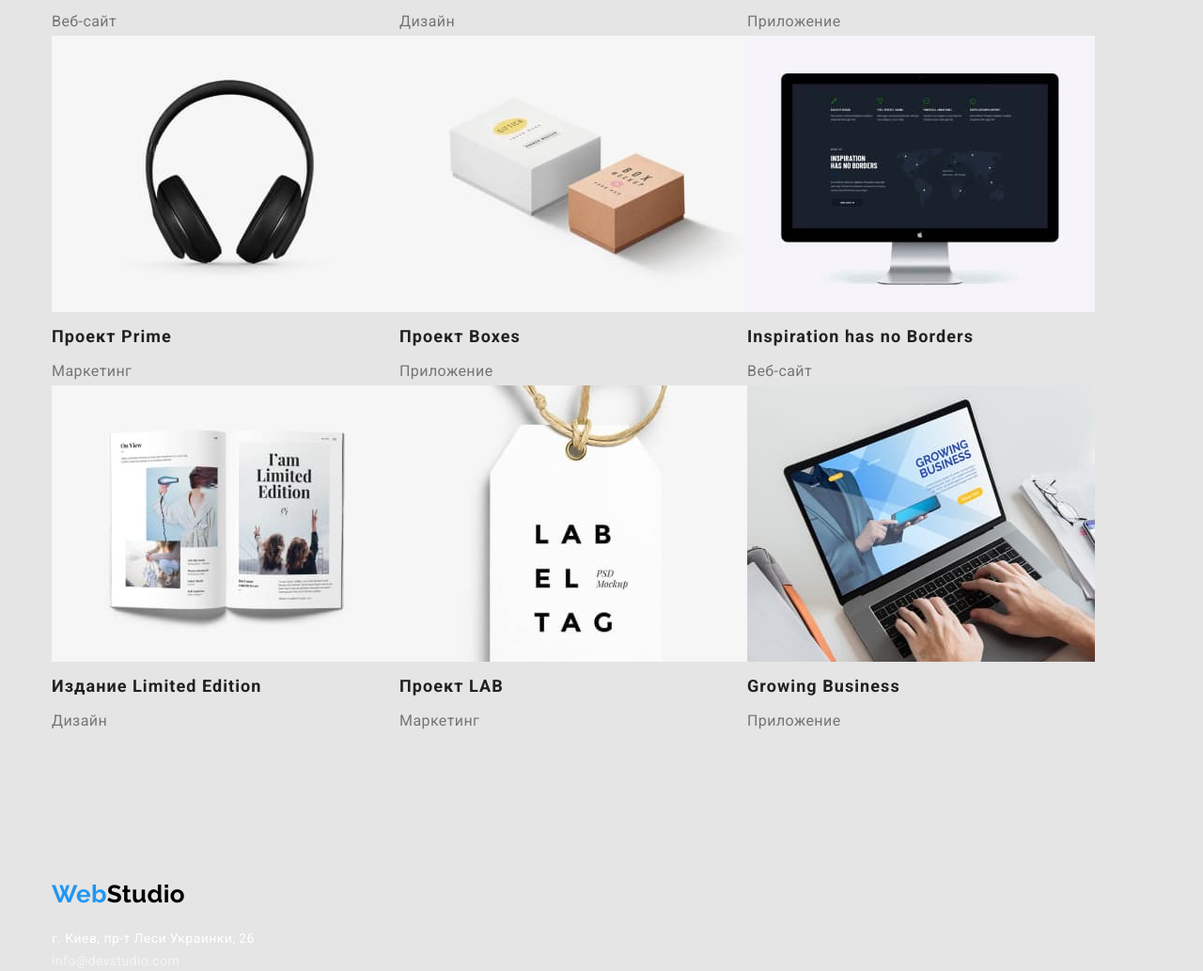
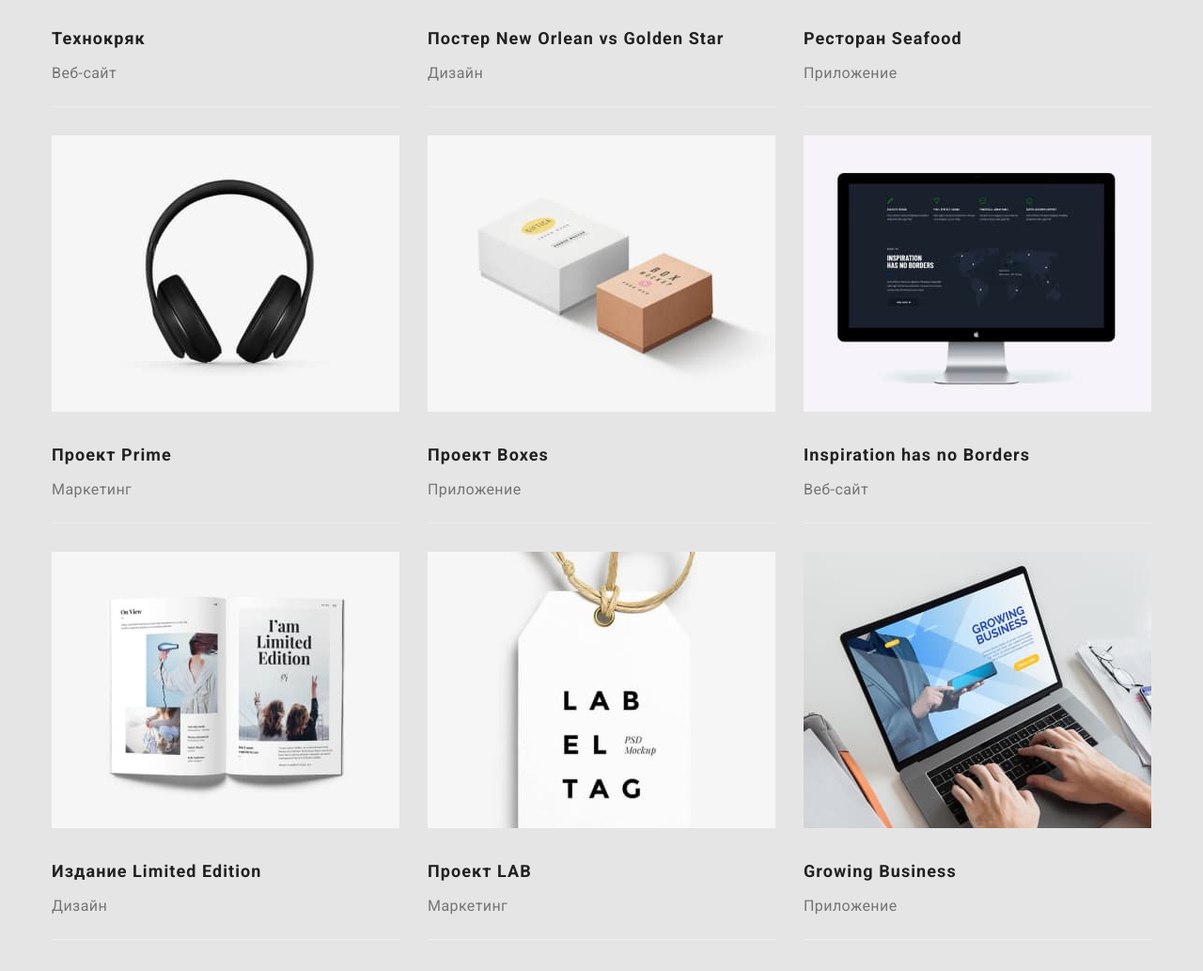
Before and after one commit to LidiyaYem/goit-markup-hw-03, a plain HTML site: page portfolio.html in a window 1280 px wide. Shown: the part 546-1579 px from the top of the page at 94% size. Drawn offline with nearby package versions, Linux system fonts and the light colour scheme.

Commit message:
studio-portfolio-block-flex-finish

```diff
--- a/css/styles.css
+++ b/css/styles.css
@@ -74,6 +74,7 @@ ul {
 .header-nav {
     display: flex;
     align-items: center;
+    border-bottom: 1px solid #ECECEC;
 }
 
 .main-nav {
@@ -357,7 +358,8 @@ ul {
 
 /* Portfolio */
 
-.work-list .title {
+.work-lists .title {
+    padding-top: 20px;
     padding-bottom: 4px;
 
     color: var(--title-text-color);
@@ -367,7 +369,7 @@ ul {
     letter-spacing: 0.06em;
 }
 
-.work-list .type {
+.work-lists .type {
     font-size: 16px;
     line-height: 1.88;
 }
@@ -376,6 +378,7 @@ ul {
     display: flex;
     justify-content: center;
     padding-left: 0;
+    margin-bottom: 34px;
 }
 
 .work-list-nav .item:not(:last-child) {
@@ -385,12 +388,26 @@ ul {
 .work-lists {
     display: flex;
     flex-wrap: wrap;
+    justify-content: space-between;
     padding-left: 0;
+    /* width: calc ((100% - 60px) / 3); */
 }
 
-.work-lists .item:nth-child(3n) {
+.work-lists .item {
+    padding-bottom: 20px;
+    margin-bottom: 30px;
+    border-bottom: 1px solid #EEEEEE;
+}
+
+.work-lists .item:nth-last-child(-n + 3) {
+    margin-bottom: 0;
+}
+
+
+/* .work-lists .item:nth-child(3n) {
     margin-right: 30px;
-}
+} */
+
 /* Footer */
 
 .address .street {
```
